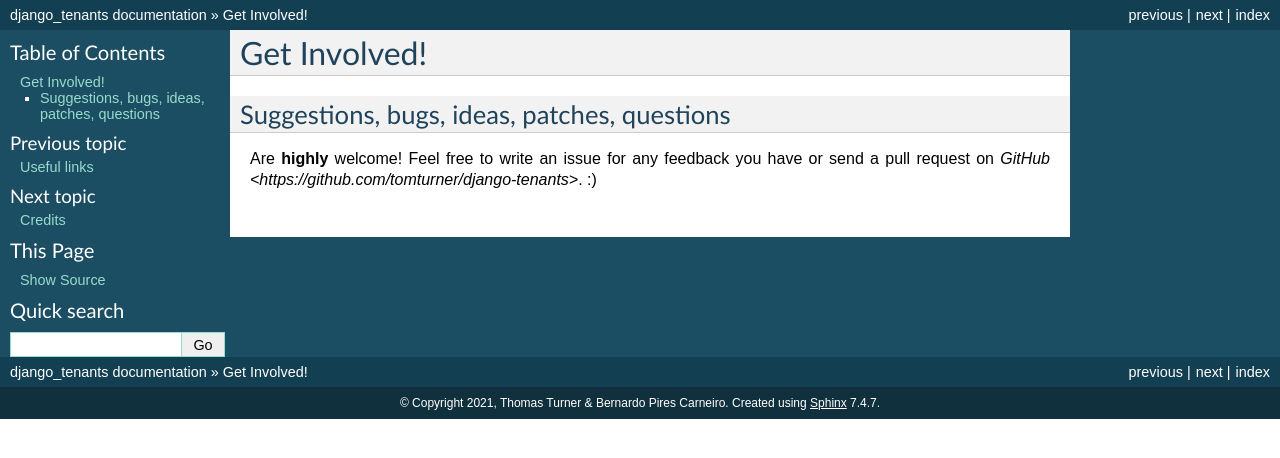
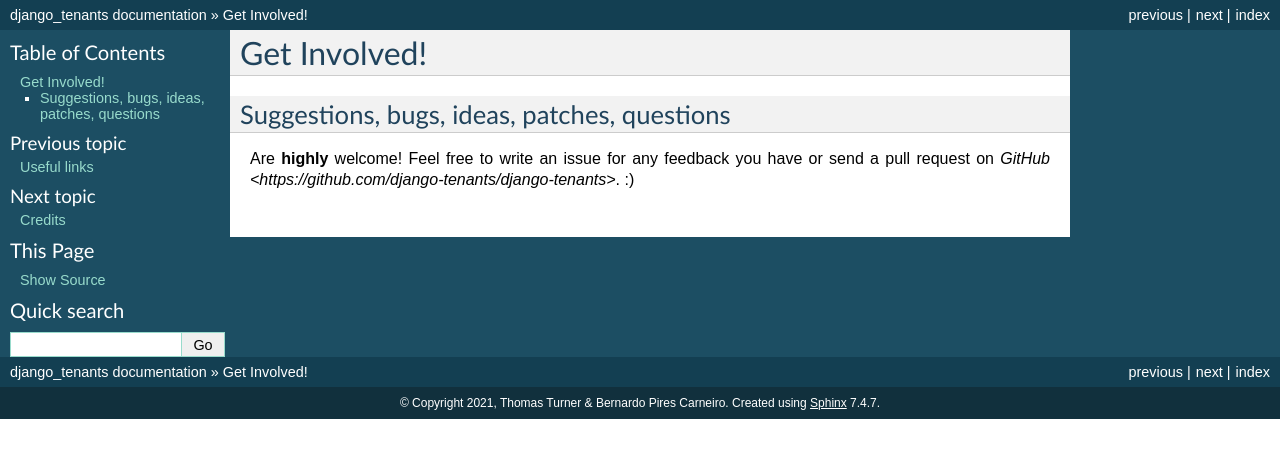
Before and after one commit to django-tenants/django-tenants, a Sphinx documentation site: the page built from docs/involved.rst, in a window 1280 px wide. Shown: the top 458 px of the page. Built offline with Sphinx 7.4.7, drawn with Linux system fonts in a browser that asks for light colours; the version number could not be read and is left out; some of the changed lines change nothing that is shown.

Commit message:
Update Repo URL

```diff
--- a/docs/involved.rst
+++ b/docs/involved.rst
@@ -3,4 +3,4 @@
 =============
 Suggestions, bugs, ideas, patches, questions
 --------------------------------------------
-Are **highly** welcome! Feel free to write an issue for any feedback you have or send a pull request on `GitHub <https://github.com/tomturner/django-tenants>`. :)
+Are **highly** welcome! Feel free to write an issue for any feedback you have or send a pull request on `GitHub <https://github.com/django-tenants/django-tenants>`. :)
```
